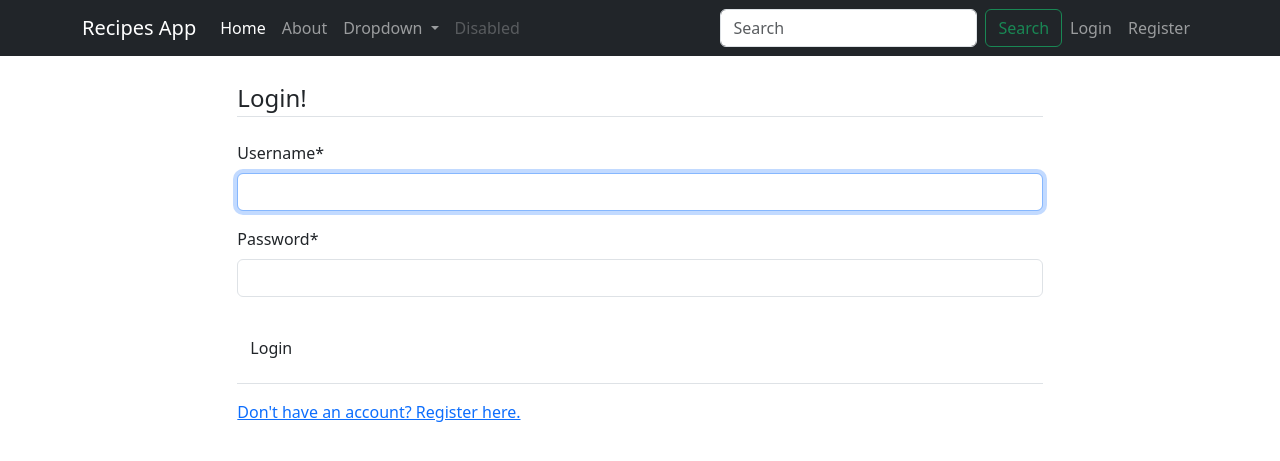
After one commit to Edula23/Smart-Recipe-Generator, a Django app: page /login/ in a window 1280 px wide. The commit adds this page. Shown: the top 461 px of the page. Run offline with Django 5.2, Linux system fonts and the light colour scheme; some libraries are stand-ins or nearby versions.

Commit message:
Implement login logout and profile for users

```diff
--- a/recipeGenerator/settings.py
+++ b/recipeGenerator/settings.py
@@ -130,3 +130,6 @@ DEFAULT_AUTO_FIELD = 'django.db.models.BigAutoField'
 
 CRISPY_ALLOWED_TEMPLATE_PACKS = ["bootstrap4"]
 CRISPY_TEMPLATE_PACK = 'bootstrap4'
+
+LOGIN_REDIRECT_URL = 'recipes-home'
+LOGIN_URL = 'user-login'
--- a/recipeGenerator/urls.py
+++ b/recipeGenerator/urls.py
@@ -17,8 +17,15 @@ Including another URLconf
 from django.contrib import admin
 from django.urls import path, include
 from users import views as user_views
+from django.contrib.auth import views as auth_views
+from django.views.generic import TemplateView
 urlpatterns = [
     path('admin/', admin.site.urls),
     path('', include('recipes.urls')),
-    path('register/', user_views.register, name="user-register")
+    path('register/', user_views.register, name="user-register"),
+    path('login/', auth_views.LoginView.as_view(template_name="users/login.html", next_page='user-profile'), name= "user-login"),
+    # Logout requires POST in Django 5+. After POST, redirect to a simple confirmation page.
+    path('logout/', auth_views.LogoutView.as_view(next_page='logout-done'), name= "user-logout"),
+    path('logged-out/', TemplateView.as_view(template_name='users/logout.html'), name='logout-done'),
+    path('profile/', user_views.profile, name="user-profile"),
 ]
--- a/recipes/templates/recipes/base.html
+++ b/recipes/templates/recipes/base.html
@@ -44,6 +44,19 @@
         <input class="form-control me-2" type="search" placeholder="Search" aria-label="Search"/>
         <button class="btn btn-outline-success" type="submit">Search</button>
       </form>
+      <div class="navbar-nav">
+        {% if user.is_authenticated %}
+
+        <form method="post" action="{% url 'user-logout' %}">
+  {% csrf_token %}
+  <button type="submit">Logout</button>
+</form>
+<a class="nav-item nav-link" href="{% url 'user-profile' %}">My Profile</a>
+        {% else %}
+        <a class="nav-item nav-link" href="{% url 'user-login' %}">Login</a>
+        <a class="nav-item nav-link" href="{% url 'user-register' %}">Register</a>
+        {% endif %}
+      </div>
     </div>
   </div>
 </nav>
--- /dev/null
+++ b/users/templates/users/login.html
@@ -0,0 +1,20 @@
+{% extends 'recipes/base.html' %}
+{% load crispy_forms_tags %}
+{% block content %}
+<div class="container">
+    <form method="post">
+        {% csrf_token %}
+        <fieldset class="form-group">
+            <legend class="border-bottom mb-4">Login!</legend>
+            {{ form|crispy }}
+            <!-- as p display as paragraph -->
+        </fieldset>
+        <div class="form-group py-3">
+            <input class="btn btn-out" type="submit" value="Login">
+        </div>
+    </form>
+    <div class="border-top pt-3 ">
+        <a href="#">Don't have an account? Register here.</a>
+    </div>
+</div>
+{% endblock content %}
--- /dev/null
+++ b/users/templates/users/profile.html
@@ -0,0 +1,6 @@
+{% extends 'recipes/base.html' %}
+{% block content %}
+<div class="container">
+    <h1>{{user.username}}</h1>
+</div>
+{% endblock content %}
--- a/users/views.py
+++ b/users/views.py
@@ -1,6 +1,7 @@
 from django.shortcuts import render, redirect
 from django.contrib import messages
 from . import forms
+from django.contrib.auth.decorators import login_required
 # Create your views here.
 def register(request):
     if request.method == "POST":
@@ -9,7 +10,10 @@ def register(request):
             form.save()
             username = form.cleaned_data.get('username')
             messages.success(request, f"{username}, you're account has been created!")
-            return redirect('recipes-home')
+            return redirect('user-login')
     else:
         form = forms.UserRegisterForm()
     return render(request, 'users/register.html', {'form': form})
+@login_required
+def profile(request):
+    return render(request, 'users/profile.html')
```
Also changed, not shown: users/templates/users/logout.html (added, +9 -0 lines), db.sqlite3.
